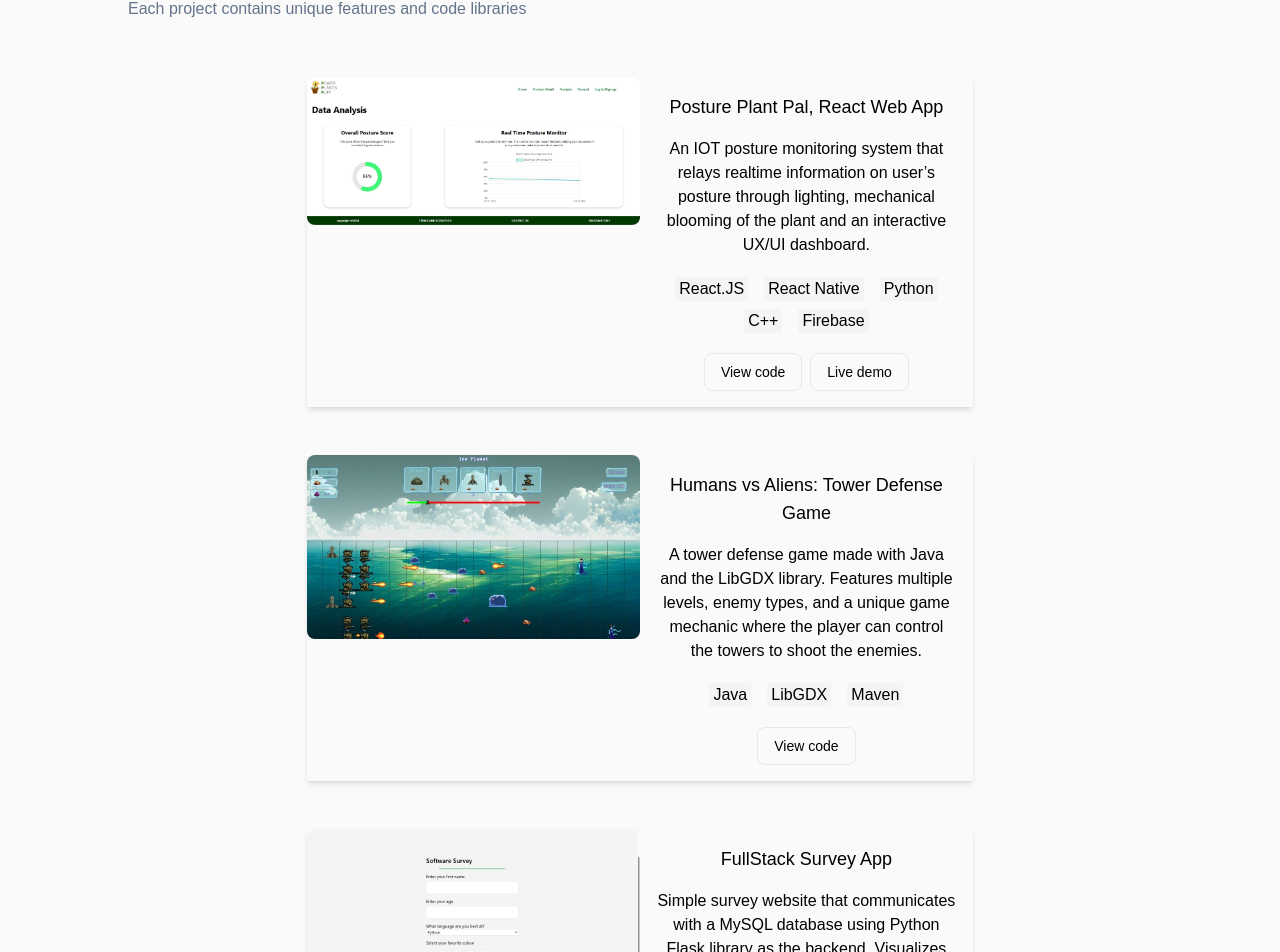
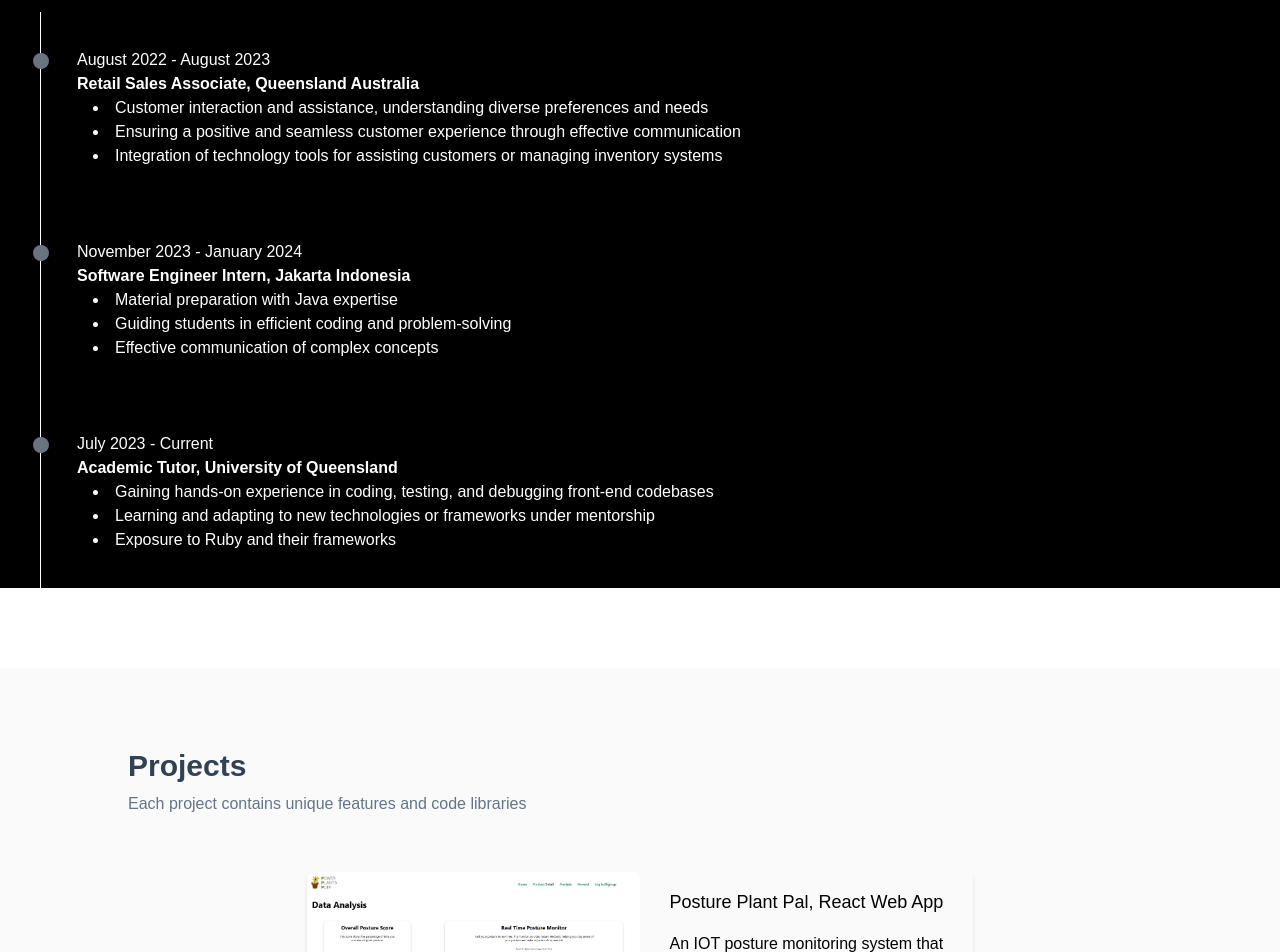
Before and after one commit to MiniSoda17/portfolio-website, a React (Vite) app: page / in a window 1280 px wide. Shown: the part 1814-2766 px from the top of the page. Built offline with nearby package versions, Linux system fonts and the light colour scheme.

Commit message:
Setting up for adding work experience section

```diff
--- a/index.html
+++ b/index.html
@@ -4,7 +4,7 @@
     <meta charset="UTF-8" />
     <link rel="icon" type="image/svg+xml" href="/vite.svg" />
     <meta name="viewport" content="width=device-width, initial-scale=1.0" />
-    <title>Jacob Jurgens | Software Developer</title>
+    <title>Isaac Arli | Software Engineer</title>
   </head>
   <body>
     <div id="root"></div>
--- a/src/App.tsx
+++ b/src/App.tsx
@@ -1,6 +1,7 @@
 import "./App.css";
 import Navbar from "./components/Navbar";
 import Hero from "./components/Hero";
+import Work from "./components/Work";
 import About from "./components/About";
 import Projects from "./components/Projects";
 import Contact from "./components/Contact";
@@ -12,6 +13,7 @@ function App() {
       <Navbar />
       <Hero />
       <About />
+      <Work />
       <Projects />
       <Contact />
       <Footer />
--- a/src/components/Navbar.tsx
+++ b/src/components/Navbar.tsx
@@ -9,7 +9,7 @@ const Navbar = () => {
   return (
     <div className="fixed w-full h-[80px] flex justify-between items-center px-12 shadow-md bg-white text-gray-900">
       <div>
-        <h1 className="text-xl">Jacob.dev</h1>
+        <h1 className="text-xl">MiniSoda17</h1>
       </div>
 
       {/* Menu */}
@@ -34,6 +34,17 @@ const Navbar = () => {
             duration={500}
           >
             About
+          </Link>
+        </li>
+        <li>
+          <Link
+            activeClass="active"
+            to="work"
+            spy={true}
+            smooth={true}
+            duration={500}
+          >
+            Work
           </Link>
         </li>
         <li>
--- a/src/components/Projects.tsx
+++ b/src/components/Projects.tsx
@@ -1,7 +1,7 @@
 import ProjectBox from "./ProjectBox";
 import img1 from "../images/posturePlantPal.jpg";
 import img2 from "../images/HumansVsAliens.jpg";
-import img3 from "../images/project3.png";
+import img3 from "../images/plush.jpg";
 import img4 from "../images/project4.png";
 
 function Projects() {
@@ -34,29 +34,12 @@ function Projects() {
             gitlink="https://github.com/UQcsse3200/2023-studio-3"
           />
           <ProjectBox
-            title="FullStack Survey App"
-            desc="Simple survey website that communicates with a MySQL database using Python Flask library as the backend. Visualizes the surveys input data using charts and visuals"
-            tags={[
-              "React.JS",
-              "Typescript",
-              "Python",
-              "Flask",
-              "Tailwind",
-              "MySQL",
-              "AWS",
-            ]}
+            title="Facilities Management Optimisation as a Service"
+            desc="Creating an efficient system on the basis of AI and Machine Learning to create optimal routes and tasks for maintenance workers."
+            tags={["HTML", "CSS", "Javascript", "React Native", "Python", "C", "mySQL"]}
             image={img3}
             live={false}
-            gitlink="https://github.com/jjacob-dev/fullstack-survey-site"
-          />
-          <ProjectBox
-            title="Jump Hero, P5.Play JS game"
-            desc="JavaScript game with multiple stages and unique game physics, using public assets along with logos and custom assets made with Photoshop. Made possible using the p5play Library"
-            tags={["Javascript", "P5.Play", "HTML", "CSS"]}
-            image={img4}
-            live={true}
-            link="https://jump-hero.vercel.app/"
-            gitlink="https://github.com/jjacob-dev/Jump-hero"
+            gitlink="https://github.com/MiniSoda17/plush-technologies"
           />
         </div>
       </div>
--- /dev/null
+++ b/src/components/Work.tsx
@@ -0,0 +1,62 @@
+const Work = () => {
+  const data = [
+    {
+      time: "August 2022 - August 2023",
+      name: "Retail Sales Associate, Queensland Australia",
+      description: [
+        "Customer interaction and assistance, understanding diverse preferences and needs",
+        "Ensuring a positive and seamless customer experience through effective communication",
+        "Integration of technology tools for assisting customers or managing inventory systems",
+      ],
+    },
+    {
+      time: "November 2023 -  January 2024",
+      name: "Software Engineer Intern, Jakarta Indonesia",
+      description: [
+        "Material preparation with Java expertise",
+        "Guiding students in efficient coding and problem-solving",
+        "Effective communication of complex concepts",
+      ],
+    },
+    {
+      time: " July 2023 - Current",
+      name: "Academic Tutor, University of Queensland",
+      description: [
+        "Gaining hands-on experience in coding, testing, and debugging front-end codebases",
+        "Learning and adapting to new technologies or frameworks under mentorship",
+        "Exposure to Ruby and their frameworks",
+      ],
+    },
+  ];
+  return (
+    <div className="bg-black w-full">
+      <div
+        id="work"
+        className=" w-[40%] md:w-[15%] flex justify-center shadow-md font-bold  text-white text-xl  shadow-gray-500 rounded-full p-4 z-30"
+      >
+        Work Experience
+      </div>
+
+      <div className=" text-white md:mt-[3.2rem] mb-[5rem] mt-[5rem] pl-10 flex justify-center flex-col z-30">
+        {data.map((item) => {
+          return (
+            <div className=" relative p-9 border-l border-white z-30">
+              <div className="absolute left-[-0.5rem] top-[2.6rem] p-2 bg-gray-500 rounded-full z-30"></div>
+              <div className="md:text-[1rem] text-[0.8rem]">{item.time}</div>
+              <div className="font-bold md:text-[1rem] text-[0.8rem]">
+                {item.name}
+              </div>
+              {item.description.map((desc, idx) => (
+                <li className="md:text-[1rem] text-[0.8rem]" key={idx}>
+                  {desc}
+                </li>
+              ))}
+            </div>
+          );
+        })}
+      </div>
+    </div>
+  );
+};
+
+export default Work;
--- /dev/null
+++ b/src/components/WorkSection.tsx
@@ -0,0 +1,23 @@
+interface Props {
+    time: string;
+    title: string;
+    company: string;
+    description: string[];
+}
+
+const WorkSection = (props: Props) => {
+    return (
+        <div className="relative p-9 border-l border-white z-30">
+            <div className="absolute left-[-0.5rem] top-[2.6rem] p-2 bg-gray-500 rounded-full z-30"></div>
+            <div className="md:text-[1rem] text-[0.8rem]">{props.time}</div>
+            <div className="font-bold md:text-[1rem] text-[0.8rem]">
+                {props.title}
+            </div>
+            {props.description.map((desc, idx) => (
+                <li className="md:text-[1rem] text-[0.8rem]" key={idx}>
+                    {desc}
+                </li>
+            ))}
+        </div>
+    );
+}
```
Also changed, not shown: src/images/plush.jpg (added).
